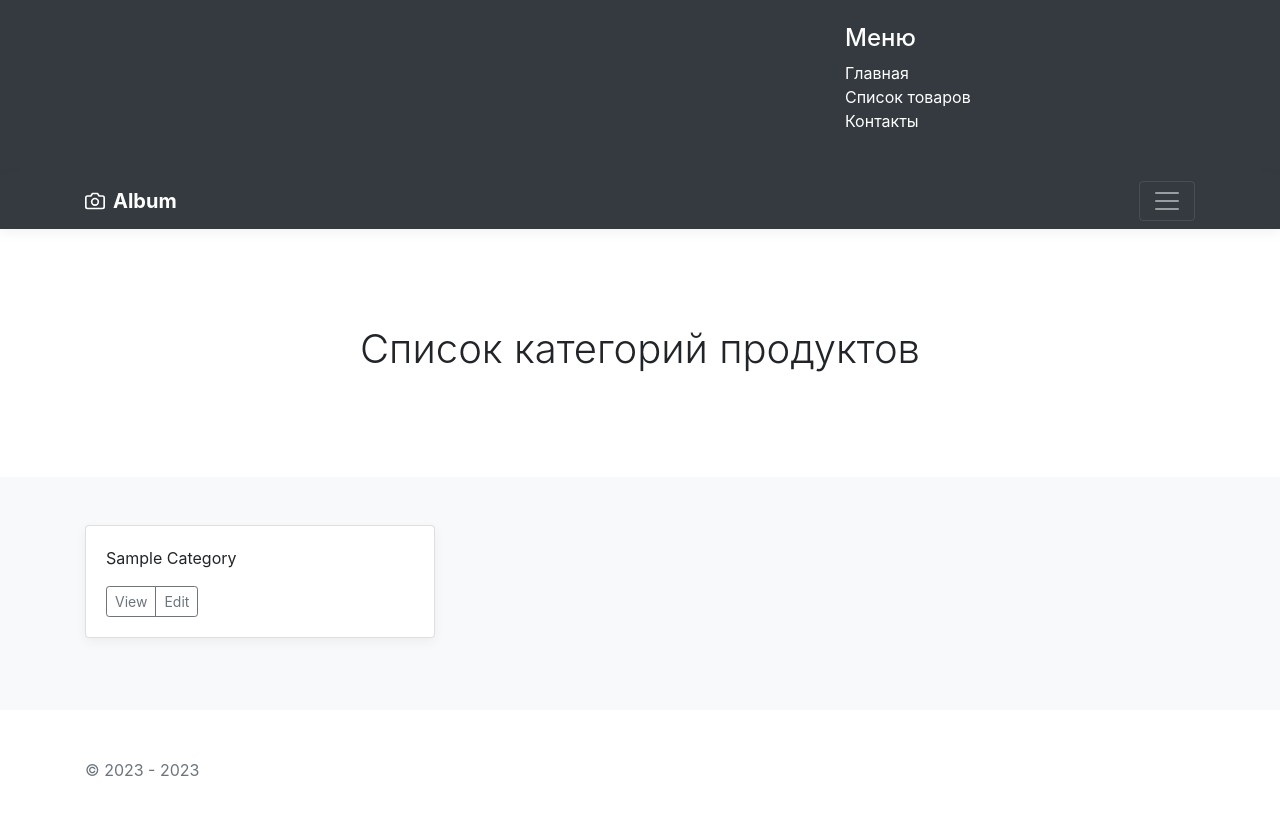
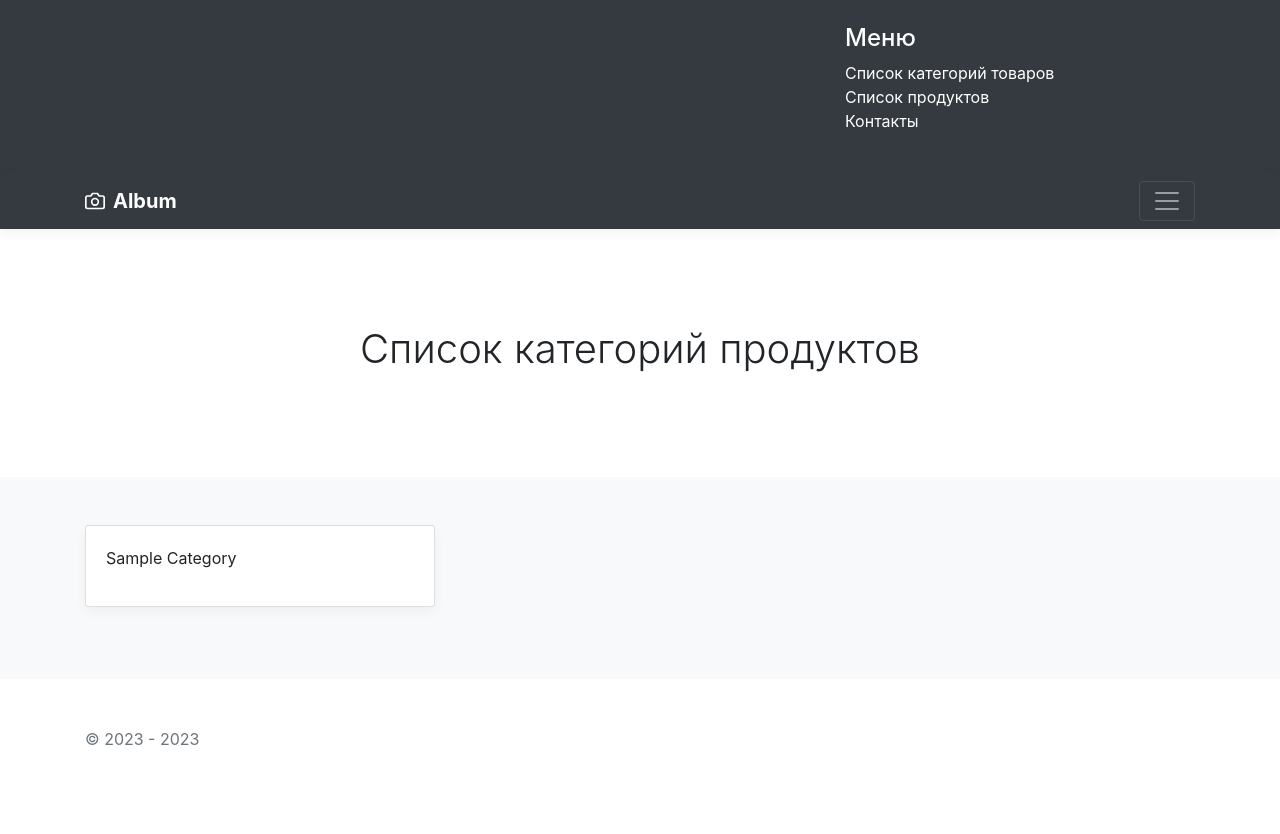
Before and after one commit to VedishchevAnton/djangoProject, a Django app: page / in a window 1280 px wide, after a click that opens the changed part. After the commit the page ends 745 px from the top, so only its background shows below. Run offline with Django 4.2, Linux system fonts and the light colour scheme; tables that the repository leaves empty hold one stand-in row (values such as "Sample post"); some libraries are stand-ins or nearby versions.

Commit message:
изменение шаблонов

```diff
--- a/catalog/templates/catalog/contact.html
+++ b/catalog/templates/catalog/contact.html
@@ -16,7 +16,7 @@
             <div class="card-body">
                 <form method="post">
                     {% csrf_token %}
-                    <h1>Напишите нам!</h1>
+                    <h1>Свяжитесь с нами!</h1>
                     <input class="form-control mb-2" name="name" placeholder="name"/>
                     <input class="form-control mb-2" name="email" placeholder="email"/>
                     <textarea class="form-control mb-2" name="message" placeholder="message"></textarea>
--- a/catalog/templates/catalog/includes/inc_main_menu.html
+++ b/catalog/templates/catalog/includes/inc_main_menu.html
@@ -1,8 +1,8 @@
 <div class="col-sm-4 offset-md-1 py-4">
   <h4 class="text-white">Меню</h4>
   <ul class="list-unstyled">
-    <li><a href="{% url 'catalog:index' %}" class="text-white">Главная</a></li>
-    <li><a href="{% url 'catalog:products' %}" class="text-white">Cписок товаров</a></li>
+    <li><a href="{% url 'catalog:index' %}" class="text-white">Cписок категорий товаров</a></li>
+    <li><a href="{% url 'catalog:products' %}" class="text-white">Cписок продуктов</a></li>
     <li><a href="{% url 'catalog:contact' %}" class="text-white">Контакты</a></li>
   </ul>
 </div>
--- a/catalog/templates/catalog/index.html
+++ b/catalog/templates/catalog/index.html
@@ -1,15 +1,15 @@
 {% extends 'catalog/base.html' %}
-
 {% block content %}
     {% for object in objects_list %}
         <div class="col-md-4">
             <div class="card mb-4 box-shadow">
+                <img src="{{ object.image.url }}" alt="{{ object.title }}">
                 <div class="card-body">
                     <p class="card-text">{{ object| title }}</p>
                     <div class="d-flex justify-content-between align-items-center">
                         <div class="btn-group">
-                            <button type="button" class="btn btn-sm btn-outline-secondary">View</button>
-                            <button type="button" class="btn btn-sm btn-outline-secondary">Edit</button>
+                            {# <button type="button" class="btn btn-sm btn-outline-secondary">View</button>#}
+                            {# <button type="button" class="btn btn-sm btn-outline-secondary">Edit</button>#}
                         </div>
                     </div>
                 </div>
--- a/catalog/templates/catalog/product.html
+++ b/catalog/templates/catalog/product.html
@@ -8,8 +8,8 @@
                     <p class="card-text">{{ object| title }}</p>
                     <div class="d-flex justify-content-between align-items-center">
                         <div class="btn-group">
-                            <button type="button" class="btn btn-sm btn-outline-secondary">View</button>
-                            <button type="button" class="btn btn-sm btn-outline-secondary">Edit</button>
+{#                            <button type="button" class="btn btn-sm btn-outline-secondary">View</button>#}
+{#                            <button type="button" class="btn btn-sm btn-outline-secondary">Edit</button>#}
                         </div>
                     </div>
                 </div>
```
Also changed, not shown: catalog/templatetags/tags.py (deleted, +0 -10 lines).
